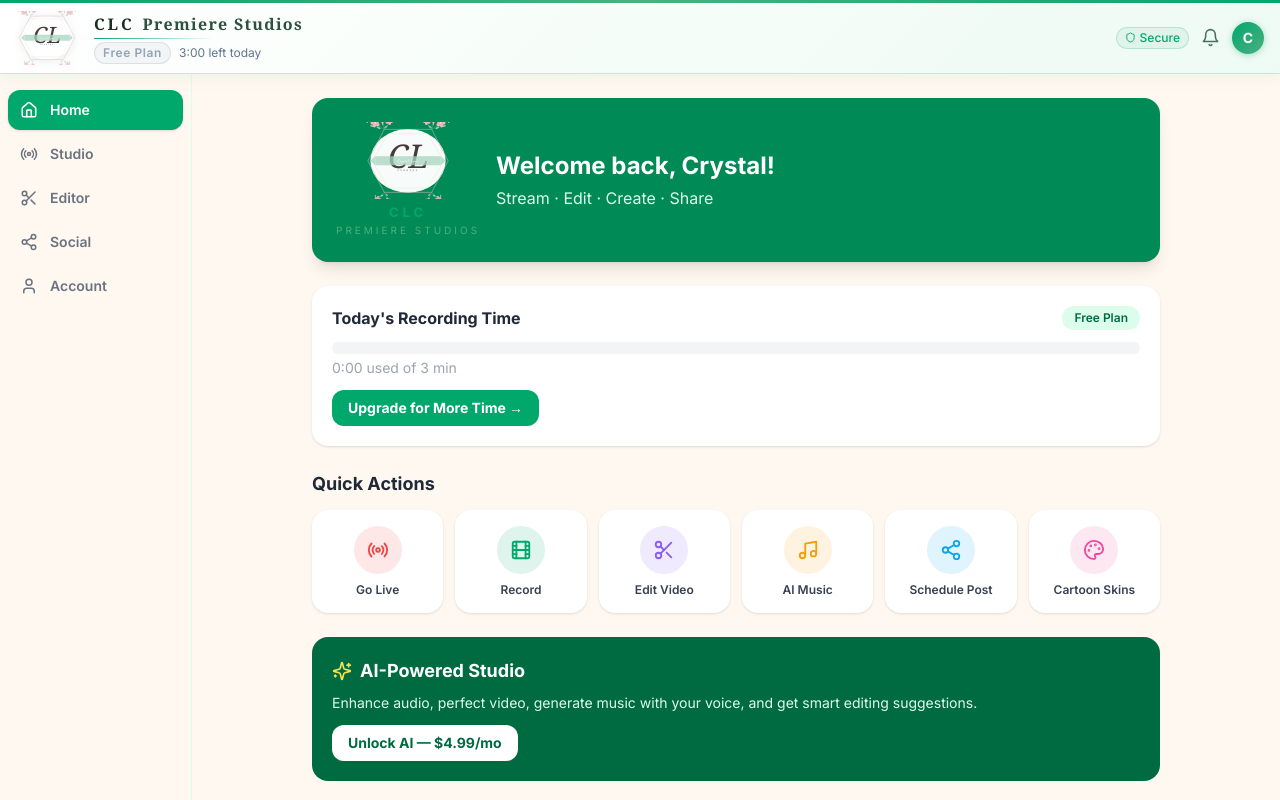
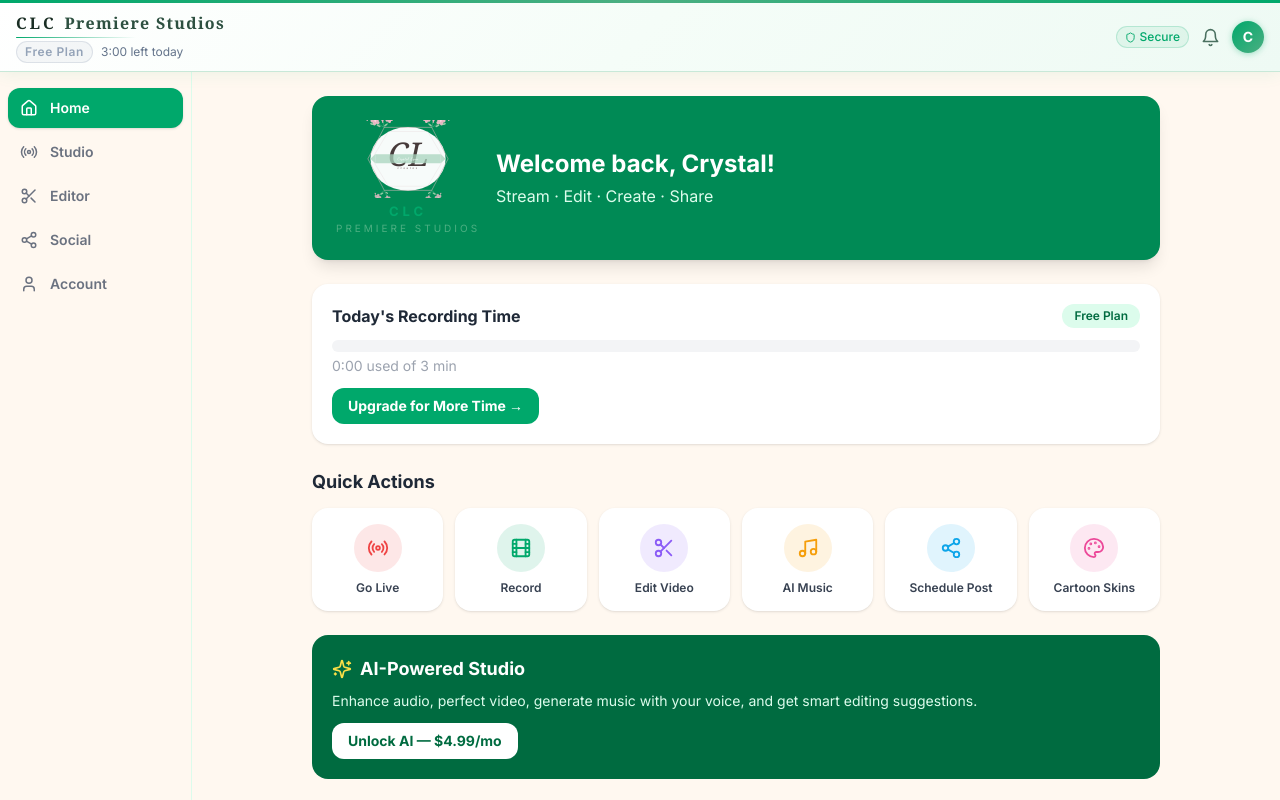
Before and after one commit to crystallynncreates/clc-premiere-studios, a React (Vite) app: page / in a window 1280 px wide. Built offline with nearby package versions, Linux system fonts and the light colour scheme.

Commit message:
remove logo from header banner

```diff
--- a/src/components/Header.tsx
+++ b/src/components/Header.tsx
@@ -1,7 +1,6 @@
 import { Shield, Bell, Wifi } from "lucide-react";
 import { useStore } from "../store/useStore";
 import { TIER_LIMITS } from "../types";
-import CLCLogo from "./Logo";
 
 export default function Header() {
   const { user, isRecording, isStreaming } = useStore();
@@ -28,11 +27,6 @@ export default function Header() {
       <div style={{ height: 3, background: "linear-gradient(90deg, #00A86B, #4CAF82, #00A86B)" }} />
 
       <div className="flex items-center px-4 py-2 gap-4">
-
-        {/* ── Logo ── */}
-        <div className="shrink-0" style={{ filter: "drop-shadow(0 1px 4px rgba(0,0,0,0.08))" }}>
-          <CLCLogo size={62} />
-        </div>
 
         {/* ── App name + tagline ── */}
         <div className="flex-1 min-w-0">
```
